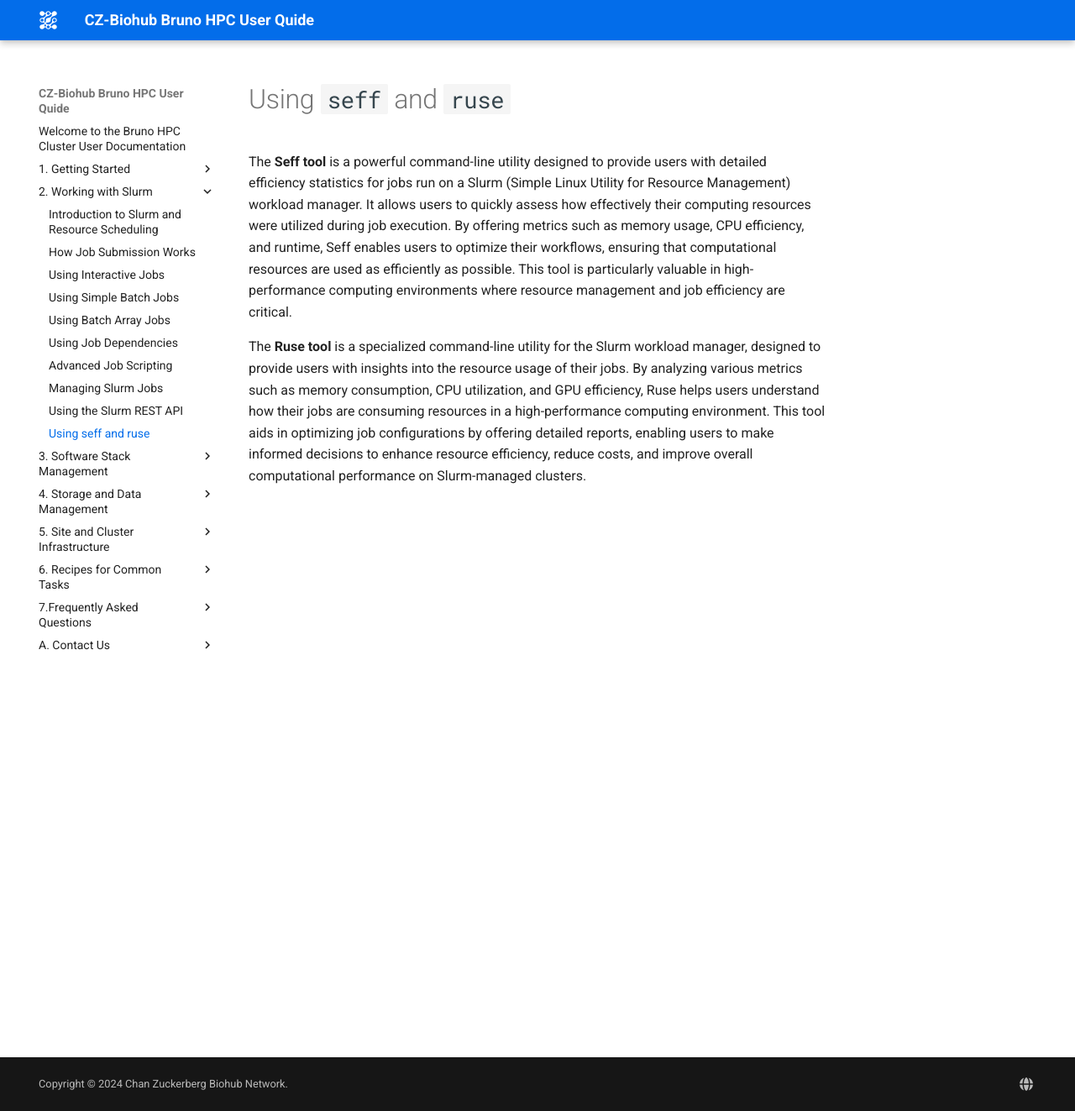
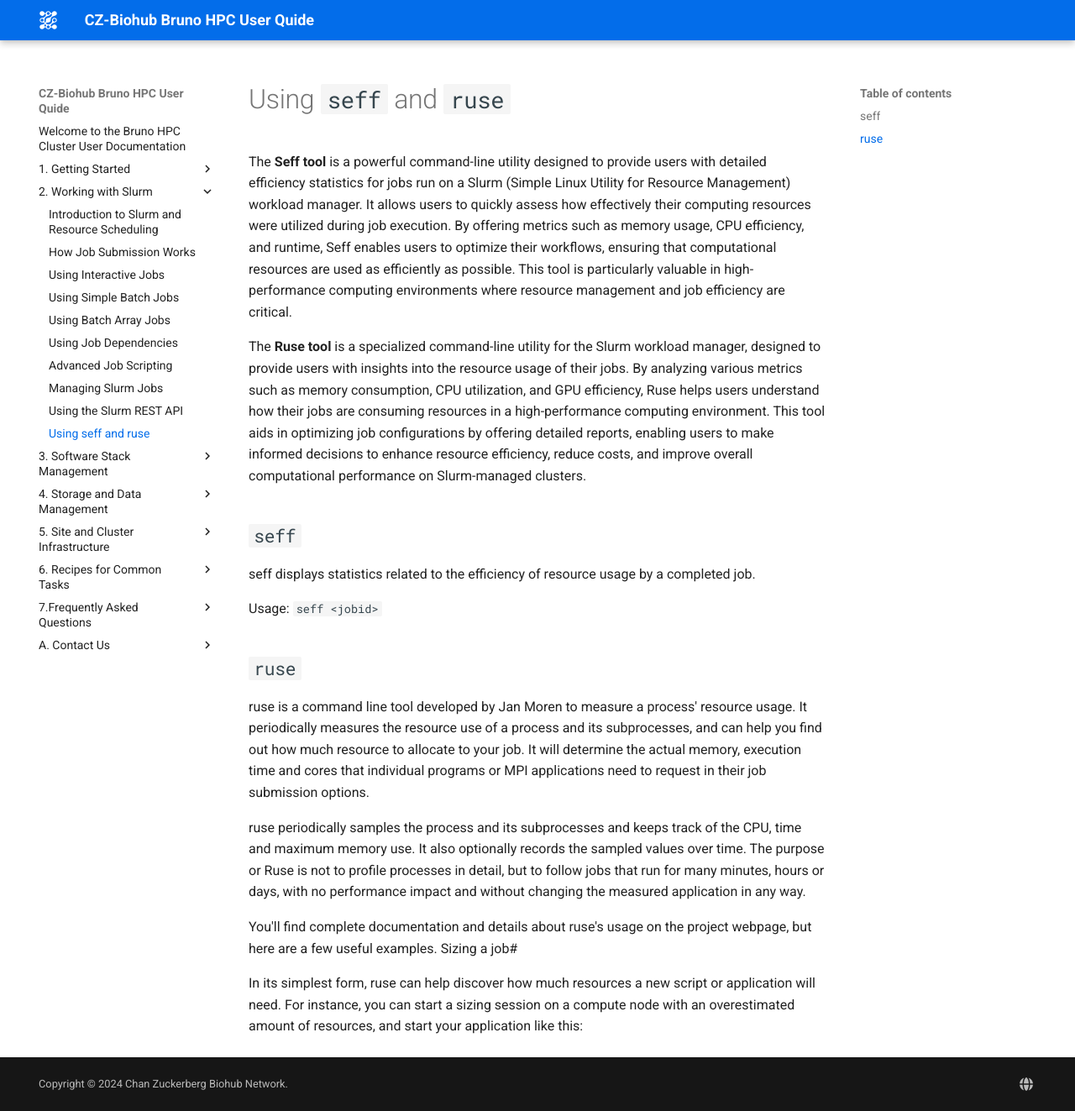
Before and after one commit to biohub-hpc/bruno-hpc-documentation, an MkDocs documentation site: the page built from docs/2._Working_with_Slurm/j._Using_Seff_and_Ruse.md, in a window 1280 px wide and 1323 px high. Shown: the whole window at 84% size. Built offline with MkDocs 1.6.1 and Material for MkDocs 9.7.7, drawn with Linux system fonts in a browser that asks for light colours.

Commit message:
Update j._Using_Seff_and_Ruse.md

```diff
--- a/docs/2._Working_with_Slurm/j._Using_Seff_and_Ruse.md
+++ b/docs/2._Working_with_Slurm/j._Using_Seff_and_Ruse.md
@@ -9,3 +9,21 @@ This tool is particularly valuable in high-performance computing environments wh
 The **Ruse tool** is a specialized command-line utility for the Slurm workload manager, designed to provide users with insights into the resource usage of their jobs.
 By analyzing various metrics such as memory consumption, CPU utilization, and GPU efficiency, Ruse helps users understand how their jobs are consuming resources in a high-performance computing environment.
 This tool aids in optimizing job configurations by offering detailed reports, enabling users to make informed decisions to enhance resource efficiency, reduce costs, and improve overall computational performance on Slurm-managed clusters.
+
+
+## `seff`
+seff displays statistics related to the efficiency of resource usage by a completed job.
+
+Usage:
+  `seff <jobid>`
+
+## `ruse`
+
+ruse is a command line tool developed by Jan Moren to measure a process' resource usage. It periodically measures the resource use of a process and its subprocesses, and can help you find out how much resource to allocate to your job. It will determine the actual memory, execution time and cores that individual programs or MPI applications need to request in their job submission options.
+
+ruse periodically samples the process and its subprocesses and keeps track of the CPU, time and maximum memory use. It also optionally records the sampled values over time. The purpose or Ruse is not to profile processes in detail, but to follow jobs that run for many minutes, hours or days, with no performance impact and without changing the measured application in any way.
+
+You'll find complete documentation and details about ruse's usage on the project webpage, but here are a few useful examples.
+Sizing a job#
+
+In its simplest form, ruse can help discover how much resources a new script or application will need. For instance, you can start a sizing session on a compute node with an overestimated amount of resources, and start your application like this:
```
